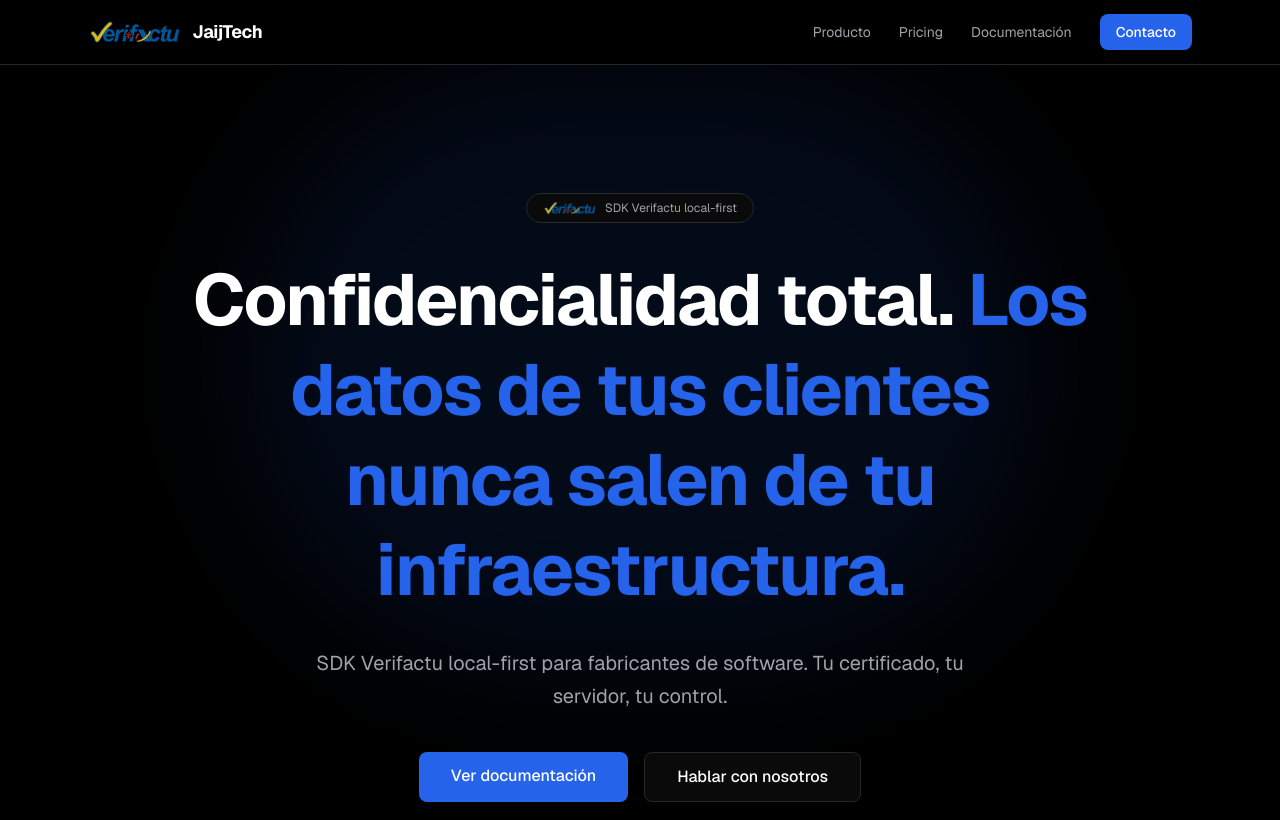
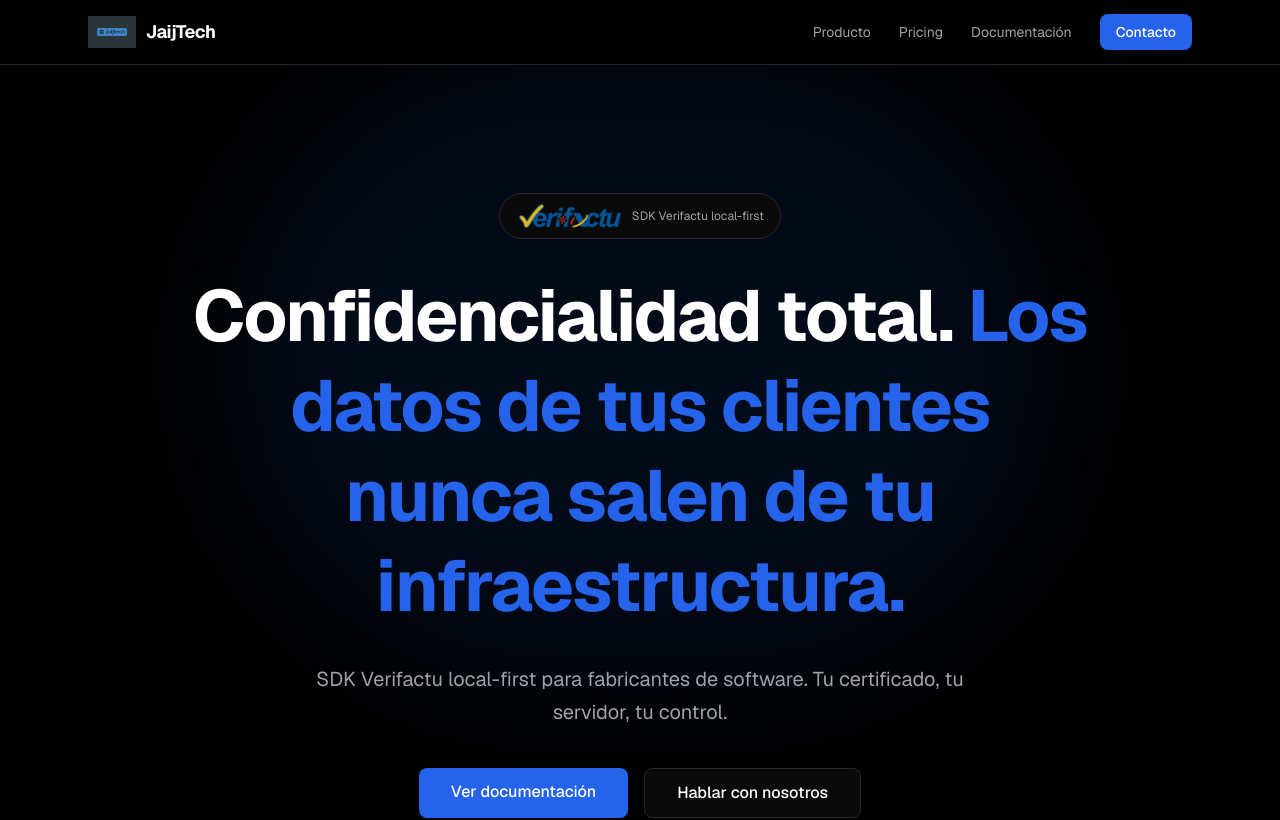
Before and after one commit to jaijtech/jaijtech.com, a Next.js app: page / in a window 1280 px wide. Shown: the top 820 px of the page. Built offline with nearby package versions, Linux system fonts and the light colour scheme.

Commit message:
fix: logo jaijtech en header, badge hero más grande, eliminar GitHub del footer, legal → info email

```diff
--- a/app/layout.tsx
+++ b/app/layout.tsx
@@ -40,9 +40,9 @@
         <Link href="/" className="flex items-center gap-2.5">
           {/* eslint-disable-next-line @next/next/no-img-element */}
           <img
-            src="/images/Verifactu-logo.png"
-            alt="Verifactu"
-            className="h-7 w-auto"
+            src="/images/jaijtech-logo2.png"
+            alt="JaijTech"
+            className="h-8 w-auto"
           />
           <span className="text-lg font-bold tracking-tight">JaijTech</span>
         </Link>
@@ -103,14 +103,6 @@
               className="transition-colors hover:text-foreground"
             >
               Documentación
-            </a>
-            <a
-              href="https://github.com/jaijtech"
-              target="_blank"
-              rel="noopener noreferrer"
-              className="transition-colors hover:text-foreground"
-            >
-              GitHub
             </a>
             <Link
               href="/contacto"
--- a/app/page.tsx
+++ b/app/page.tsx
@@ -109,7 +109,7 @@
               <img
                 src="/images/Verifactu-logo.png"
                 alt=""
-                className="h-4 w-auto"
+                className="h-8 w-auto"
               />
               <span>SDK Verifactu local-first</span>
             </div>
```
